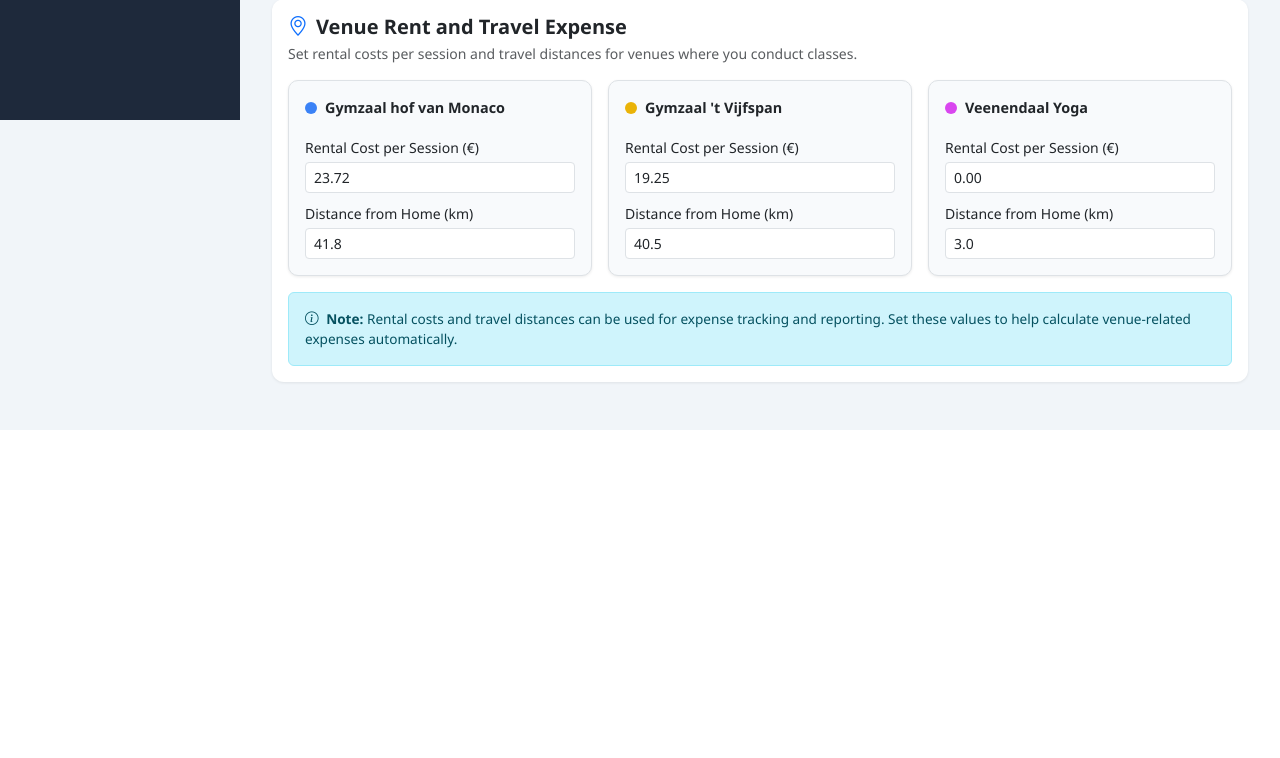
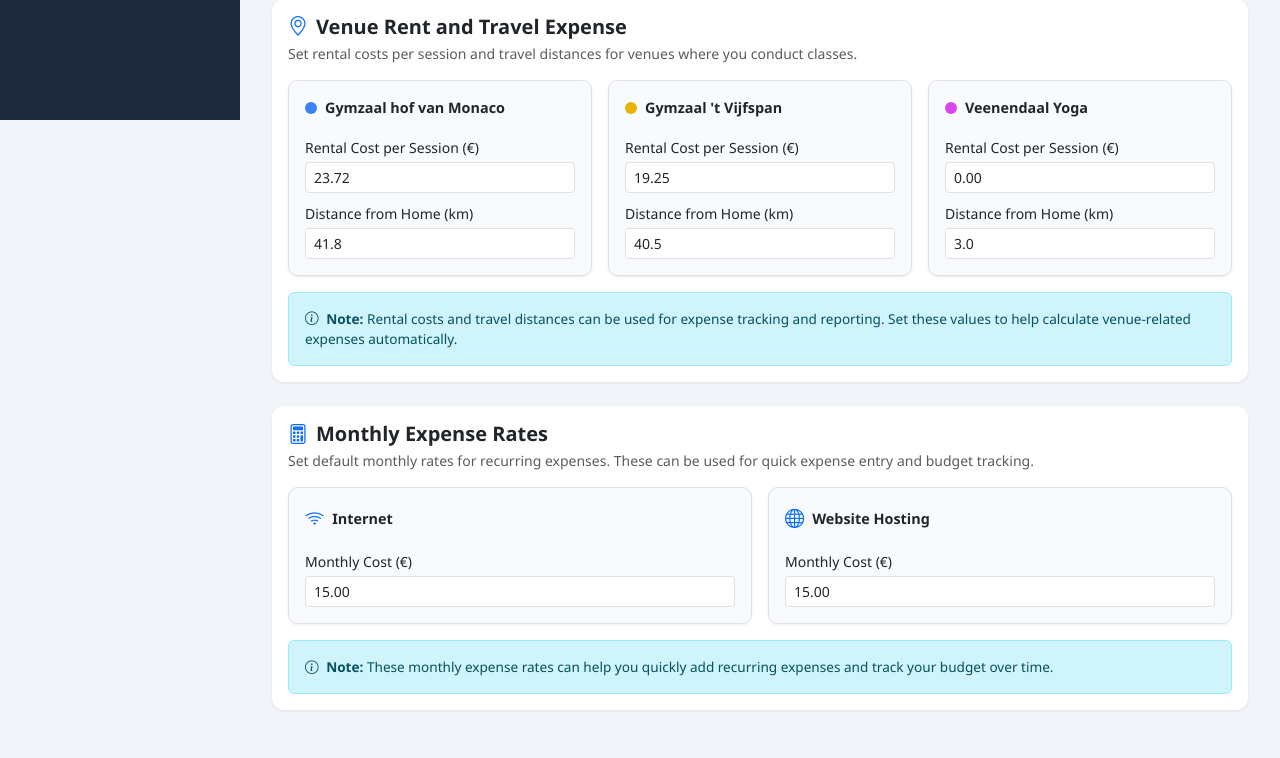
Before and after one commit to nagaraj-public/book_keeper, a Flask app: page /settings in a window 1280 px wide. Shown: the part 680-1438 px from the top of the page. Before the commit the page ends 1110 px from the top, so only its background shows below. Run offline with Flask 3, Linux system fonts and the light colour scheme; data comes from the database, SQL or seed files in the repository.

Commit message:
Add monthly expense rates for internet and website hosting in settings and planner

```diff
--- a/models.py
+++ b/models.py
@@ -202,6 +202,10 @@ class FeeDefaults(db.Model):
     vijfspan_distance = db.Column(db.Float, default=40.5) # Distance to Gymzaal 't Vijfspan (km)
     veenendaal_distance = db.Column(db.Float, default=3.0) # Distance to Veenendaal Yoga (km)
 
+    # Monthly expense rates
+    internet_cost = db.Column(db.Float, default=15.0)     # Monthly internet cost
+    website_hosting_cost = db.Column(db.Float, default=15.0) # Monthly website hosting cost
+
     @classmethod
     def get(cls):
         row = cls.query.first()
--- a/routes.py
+++ b/routes.py
@@ -746,6 +746,10 @@ def settings_page():
         defaults.vijfspan_distance = float(request.form.get("vijfspan_distance", defaults.vijfspan_distance or 0))
         defaults.veenendaal_distance = float(request.form.get("veenendaal_distance", defaults.veenendaal_distance or 0))
 
+        # Monthly expense rates
+        defaults.internet_cost = float(request.form.get("internet_cost", defaults.internet_cost or 0))
+        defaults.website_hosting_cost = float(request.form.get("website_hosting_cost", defaults.website_hosting_cost or 0))
+
         db.session.commit()
         flash("Default fees saved.", "success")
         return redirect(url_for("main.settings_page"))
@@ -985,3 +989,119 @@ def planner_log_hours():
         msg += " Previous log updated."
     flash(msg, "success")
     return redirect(url_for("main.planner_page", year=year, month=month))
+
+
+@bp.route("/planner/generate-expenses", methods=["POST"])
+def planner_generate_expenses():
+    """Generate monthly expenses from planner: venue rentals and utilities."""
+    year  = int(request.form.get("year",  date.today().year))
+    month = int(request.form.get("month", date.today().month))
+
+    # Get settings
+    defaults = FeeDefaults.get()
+
+    # Get all planned classes for the month
+    entries = ClassPlanner.query.filter(
+        db.extract("year",  ClassPlanner.date) == year,
+        db.extract("month", ClassPlanner.date) == month,
+    ).all()
+
+    if not entries:
+        flash("No planned classes found for this month.", "warning")
+        return redirect(url_for("main.planner_page", year=year, month=month))
+
+    # Count classes by venue
+    from collections import Counter
+    venue_counts = Counter(e.venue for e in entries)
+
+    # Get month name
+    import calendar as cal
+    month_name = cal.month_name[month]
+
+    # Track expenses created
+    created = []
+
+    # 1. Venue rental expenses
+    venue_rates = {
+        "Gymzaal hof van Monaco": defaults.monaco_rent,
+        "Gymzaal 't Vijfspan": defaults.vijfspan_rent,
+        "Veenendaal Yoga": defaults.veenendaal_rent,
+    }
+
+    for venue, count in venue_counts.items():
+        if venue in venue_rates and venue_rates[venue] > 0:
+            total_cost = venue_rates[venue] * count
+
+            # Check if this expense already exists (avoid duplicates)
+            existing = Expense.query.filter(
+                db.extract("year", Expense.date) == year,
+                db.extract("month", Expense.date) == month,
+                Expense.category == "Venue Rental",
+                Expense.description.like(f"%{venue}%")
+            ).first()
+
+            if not existing:
+                expense = Expense(
+                    date=date(year, month, 1),
+                    amount=total_cost,
+                    btw_rate=0.0,
+                    btw_amount=0.0,
+                    total=total_cost,
+                    category="Venue Rental",
+                    description=f"{venue} - {count} session{'s' if count != 1 else ''} ({month_name} {year})",
+                )
+                db.session.add(expense)
+                created.append(f"Venue: {venue} (€{total_cost:.2f})")
+
+    # 2. Internet expense (monthly)
+    if defaults.internet_cost > 0:
+        existing_internet = Expense.query.filter(
+            db.extract("year", Expense.date) == year,
+            db.extract("month", Expense.date) == month,
+            Expense.category == "Utilities",
+            Expense.description.like("%Internet%")
+        ).first()
+
+        if not existing_internet:
+            expense = Expense(
+                date=date(year, month, 1),
+                amount=defaults.internet_cost,
+                btw_rate=0.0,
+                btw_amount=0.0,
+                total=defaults.internet_cost,
+                category="Utilities",
+                description=f"Internet - {month_name} {year}",
+            )
+            db.session.add(expense)
+            created.append(f"Internet (€{defaults.internet_cost:.2f})")
+
+    # 3. Website hosting expense (monthly)
+    if defaults.website_hosting_cost > 0:
+        existing_hosting = Expense.query.filter(
+            db.extract("year", Expense.date) == year,
+            db.extract("month", Expense.date) == month,
+            Expense.category == "Utilities",
+            Expense.description.like("%Website%")
+        ).first()
+
+        if not existing_hosting:
+            expense = Expense(
+                date=date(year, month, 1),
+                amount=defaults.website_hosting_cost,
+                btw_rate=0.0,
+                btw_amount=0.0,
+                total=defaults.website_hosting_cost,
+                category="Utilities",
+                description=f"Website Hosting - {month_name} {year}",
+            )
+            db.session.add(expense)
+            created.append(f"Website Hosting (€{defaults.website_hosting_cost:.2f})")
+
+    db.session.commit()
+
+    if created:
+        flash(f"Generated {len(created)} expense(s): {', '.join(created)}", "success")
+    else:
+        flash("No new expenses generated (all already exist for this month).", "info")
+
+    return redirect(url_for("main.planner_page", year=year, month=month))
--- a/templates/settings.html
+++ b/templates/settings.html
@@ -249,6 +249,55 @@
         </div>
     </div>
 
+    <!-- Monthly Expense Rates -->
+    <div class="card mb-4">
+        <div class="card-body">
+            <h5 class="fw-bold mb-1"><i class="bi bi-calculator me-2 text-primary"></i>Monthly Expense Rates</h5>
+            <p class="text-muted small mb-3">
+                Set default monthly rates for recurring expenses. These can be used for quick expense entry and budget tracking.
+            </p>
+
+            <div class="row g-3">
+                <!-- Internet -->
+                <div class="col-12 col-md-6">
+                    <div class="card border p-3" style="border-radius:10px;background:#f8fafc;">
+                        <div class="d-flex align-items-center mb-3">
+                            <i class="bi bi-wifi text-primary me-2" style="font-size:1.2rem;"></i>
+                            <span class="fw-semibold" style="font-size:0.9rem;">Internet</span>
+                        </div>
+                        <div>
+                            <label class="form-label mb-1 small">Monthly Cost (&euro;)</label>
+                            <input name="internet_cost" type="number" step="0.01" min="0"
+                                   class="form-control form-control-sm"
+                                   value="{{ '%.2f'|format(d.internet_cost or 0) }}">
+                        </div>
+                    </div>
+                </div>
+
+                <!-- Website Hosting -->
+                <div class="col-12 col-md-6">
+                    <div class="card border p-3" style="border-radius:10px;background:#f8fafc;">
+                        <div class="d-flex align-items-center mb-3">
+                            <i class="bi bi-globe text-primary me-2" style="font-size:1.2rem;"></i>
+                            <span class="fw-semibold" style="font-size:0.9rem;">Website Hosting</span>
+                        </div>
+                        <div>
+                            <label class="form-label mb-1 small">Monthly Cost (&euro;)</label>
+                            <input name="website_hosting_cost" type="number" step="0.01" min="0"
+                                   class="form-control form-control-sm"
+                                   value="{{ '%.2f'|format(d.website_hosting_cost or 0) }}">
+                        </div>
+                    </div>
+                </div>
+            </div>
+
+            <div class="alert alert-info mt-3 mb-0" style="font-size:0.85rem;">
+                <i class="bi bi-info-circle me-1"></i>
+                <strong>Note:</strong> These monthly expense rates can help you quickly add recurring expenses and track your budget over time.
+            </div>
+        </div>
+    </div>
+
 </form>
 {% endblock %}
 
```
Also changed, not shown: templates/planner.html (+8 -0 lines).
